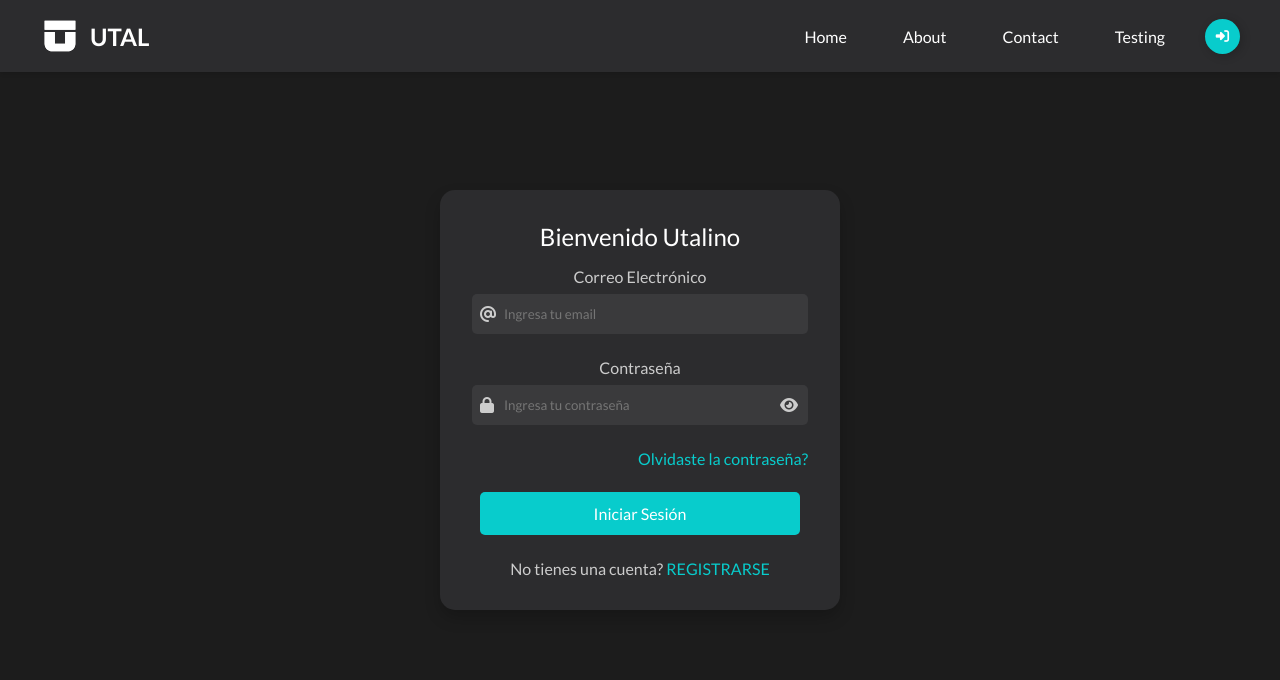
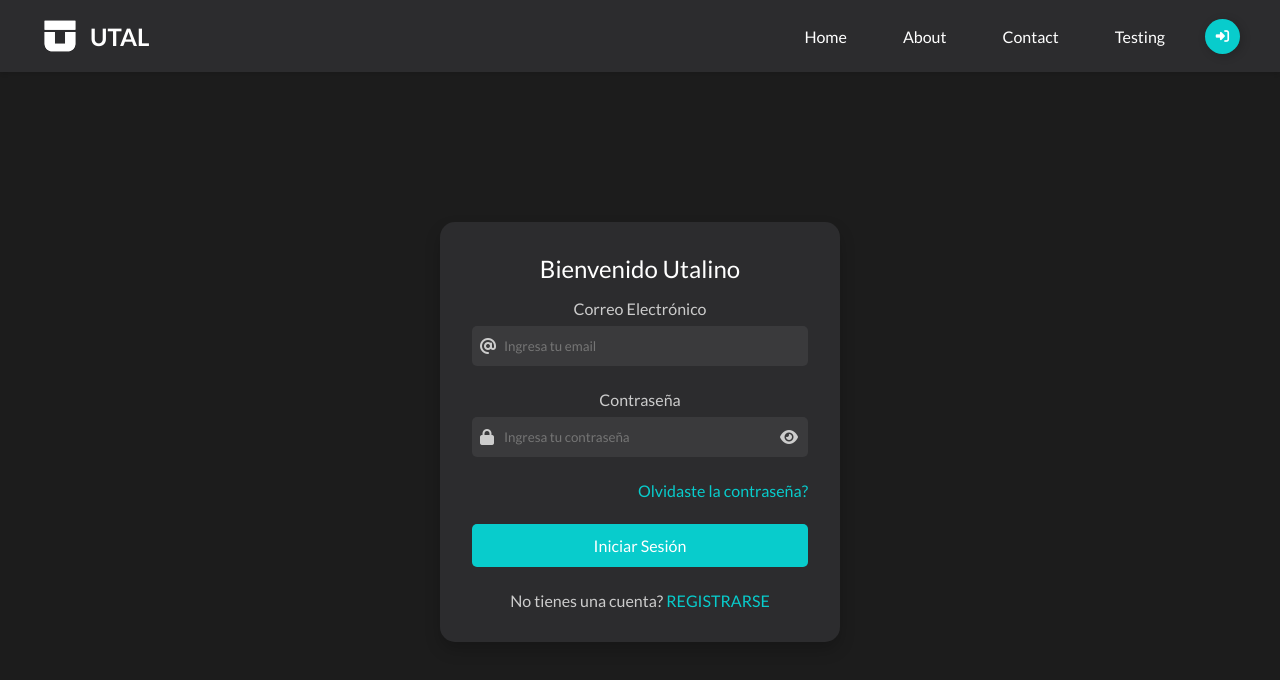
Before and after one commit to ConstruccionSoftware2024/Construccion-de-Software-2024-1, a Vue app: page /login in a window 1280 px wide. Shown: the top 680 px of the page. Built offline with nearby package versions, Linux system fonts and the light colour scheme.

Commit message:
Correcciones CSS NavBar. Tiempo: 5 min

```diff
--- a/src/App.vue
+++ b/src/App.vue
@@ -4,11 +4,23 @@ import Navbar from './components/navBar.vue'
 </script>
 
 <template>
-  <Navbar />
-  <header></header>
-  <main>
-    <RouterView />
-  </main>
+  <div id="app">
+    <Navbar />
+    <div class="main-content">
+      <RouterView />
+    </div>
+  </div>
 </template>
 
-<style scoped></style>
+<style scoped>
+#app {
+  display: flex;
+  flex-direction: column;
+  height: 100vh;
+}
+
+.main-content {
+  flex: 1 0 auto;
+  height: 90vh;
+}
+</style>
--- a/src/components/loginView.vue
+++ b/src/components/loginView.vue
@@ -244,7 +244,7 @@ export default {
   flex-direction: column;
   justify-content: center;
   align-items: center;
-  min-height: 100vh;
+  min-height: 90vh;
   background-color: #1c1c1c;
 }
 
@@ -339,7 +339,7 @@ input:focus {
 }
 
 .loginButton {
-  width: calc(100% - 1rem);
+  width: 100%;
   padding: 0.75rem;
   border: none;
   border-radius: 5px;
--- a/src/components/navBar.vue
+++ b/src/components/navBar.vue
@@ -32,7 +32,7 @@ const goLogin = () => {
 
 <style scoped>
 .navbar {
-  position: fixed;
+  position: flex;
   top: 0;
   width: 100%;
   background-color: #2c2c2e;
--- a/src/views/HomeView.vue
+++ b/src/views/HomeView.vue
@@ -13,7 +13,7 @@
   flex-direction: column;
   align-items: center;
   justify-content: center;
-  height: 100vh;
+  height: 90vh;
   text-align: center;
   color: #fff;
 }
```
